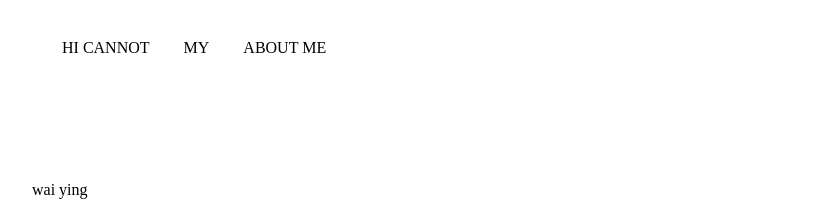
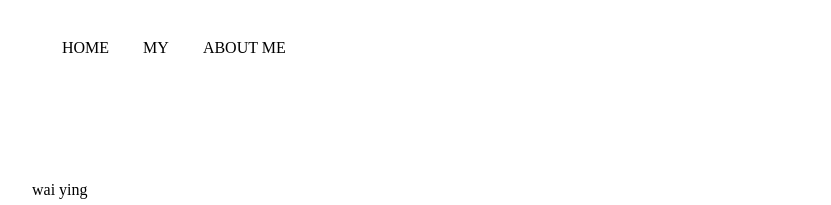
Before and after one commit to 1pdinesh/Gallery-, a plain HTML site: page index.html in a window 1280 px wide. Shown: the top 205 px of the page, without its empty margins (224-1055 px from the left). Drawn offline with Linux system fonts and the light colour scheme.

Commit message:
changed hyperlink under unordered list for wrapper main class

```diff
--- a/index.html
+++ b/index.html
@@ -1,5 +1,6 @@
 <!DOCTYPE html>
 <html lang="en">
+
 <head>
   <meta charset="UTF-8" />
   <meta name="viewport" content="width=device-width, initial-scale=1.0" />
@@ -24,7 +25,7 @@
     <nav class="wrapper-main">
       <a href="#"></a>
       <ul>
-                <li><a href="">Hi Cannot</a></li>
+        <li><a href="">Home</a></li>
         <li><a href="">My</a></li>
         <li><a href="">About Me</a></li>
 
@@ -56,4 +57,5 @@
   </section>
   <script src="./js/gallery.js"></script>
 </body>
+
 </html>
```
Lines whose indentation alone changed are shown as unchanged.
